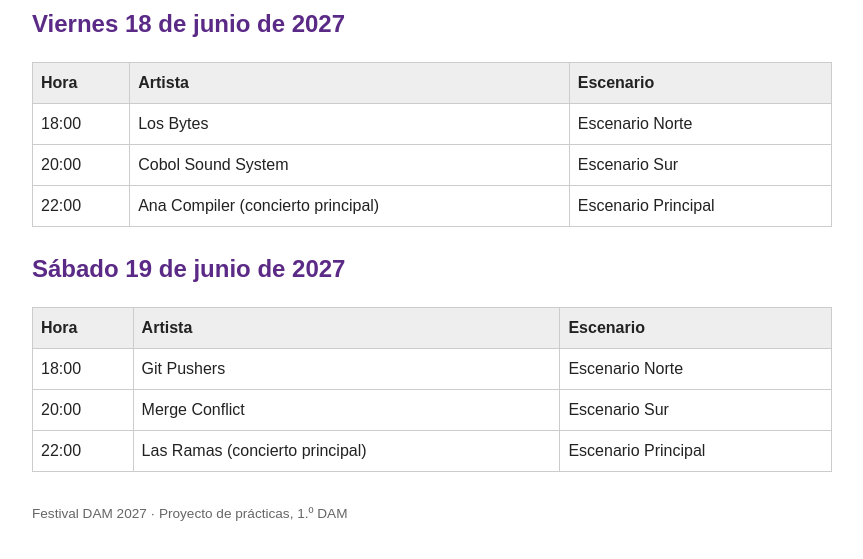
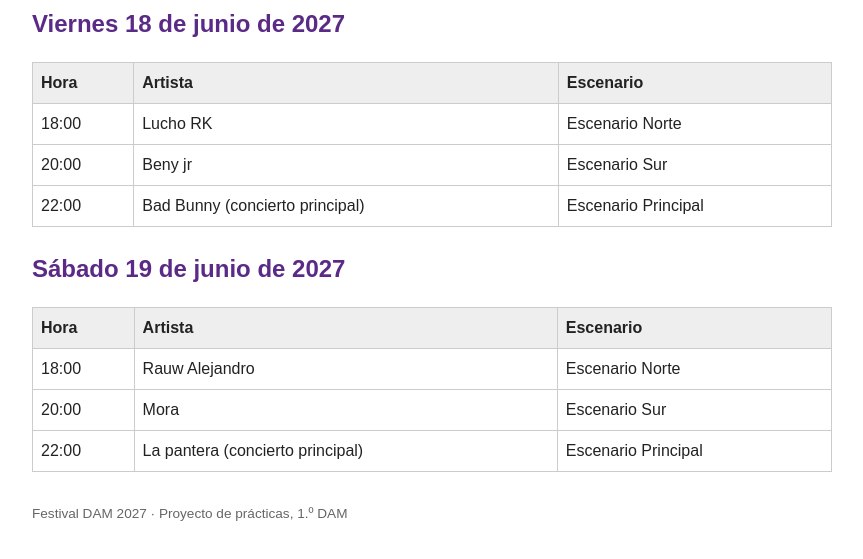
Before and after one commit to ortizrosario26/festival-dam-2027, a plain HTML site: page programa.html in a window 1280 px wide. Shown: the part 149-708 px from the top of the page, without its empty margins (208-1071 px from the left). Drawn offline with Linux system fonts and the light colour scheme.

Commit message:
Actualiza artistas del programa

```diff
--- a/programa.html
+++ b/programa.html
@@ -18,17 +18,17 @@
   <h2>Viernes 18 de junio de 2027</h2>
   <table>
     <tr><th>Hora</th><th>Artista</th><th>Escenario</th></tr>
-    <tr><td>18:00</td><td>Los Bytes</td><td>Escenario Norte</td></tr>
-    <tr><td>20:00</td><td>Cobol Sound System</td><td>Escenario Sur</td></tr>
-    <tr><td>22:00</td><td>Ana Compiler (concierto principal)</td><td>Escenario Principal</td></tr>
+    <tr><td>18:00</td><td>Lucho RK</td><td>Escenario Norte</td></tr>
+    <tr><td>20:00</td><td>Beny jr</td><td>Escenario Sur</td></tr>
+    <tr><td>22:00</td><td>Bad Bunny (concierto principal)</td><td>Escenario Principal</td></tr>
   </table>
 
   <h2>Sábado 19 de junio de 2027</h2>
   <table>
     <tr><th>Hora</th><th>Artista</th><th>Escenario</th></tr>
-    <tr><td>18:00</td><td>Git Pushers</td><td>Escenario Norte</td></tr>
-    <tr><td>20:00</td><td>Merge Conflict</td><td>Escenario Sur</td></tr>
-    <tr><td>22:00</td><td>Las Ramas (concierto principal)</td><td>Escenario Principal</td></tr>
+    <tr><td>18:00</td><td>Rauw Alejandro</td><td>Escenario Norte</td></tr>
+    <tr><td>20:00</td><td>Mora</td><td>Escenario Sur</td></tr>
+    <tr><td>22:00</td><td>La pantera (concierto principal)</td><td>Escenario Principal</td></tr>
   </table>
 
   <footer>Festival DAM 2027 · Proyecto de prácticas, 1.º DAM</footer>
```
